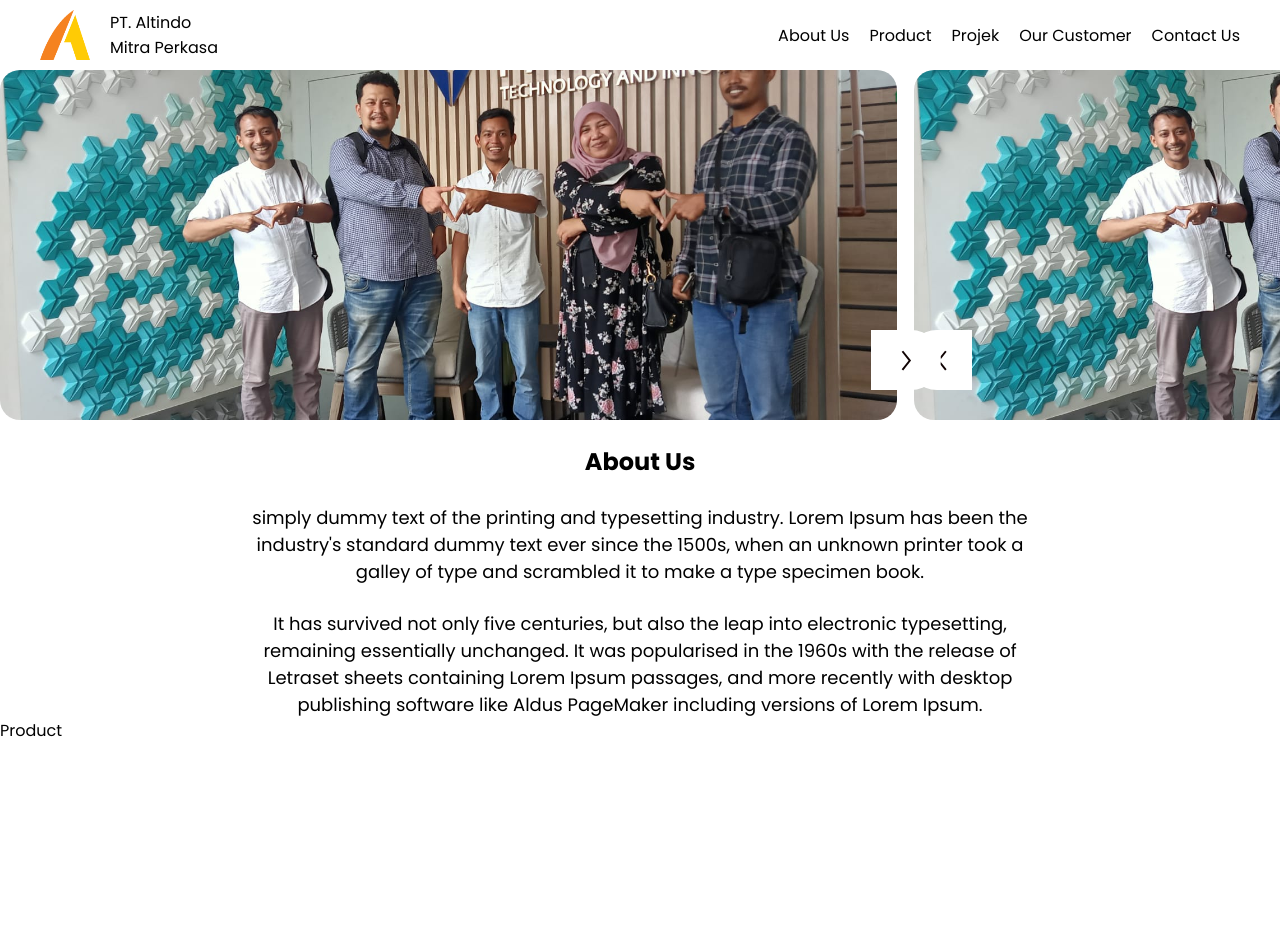
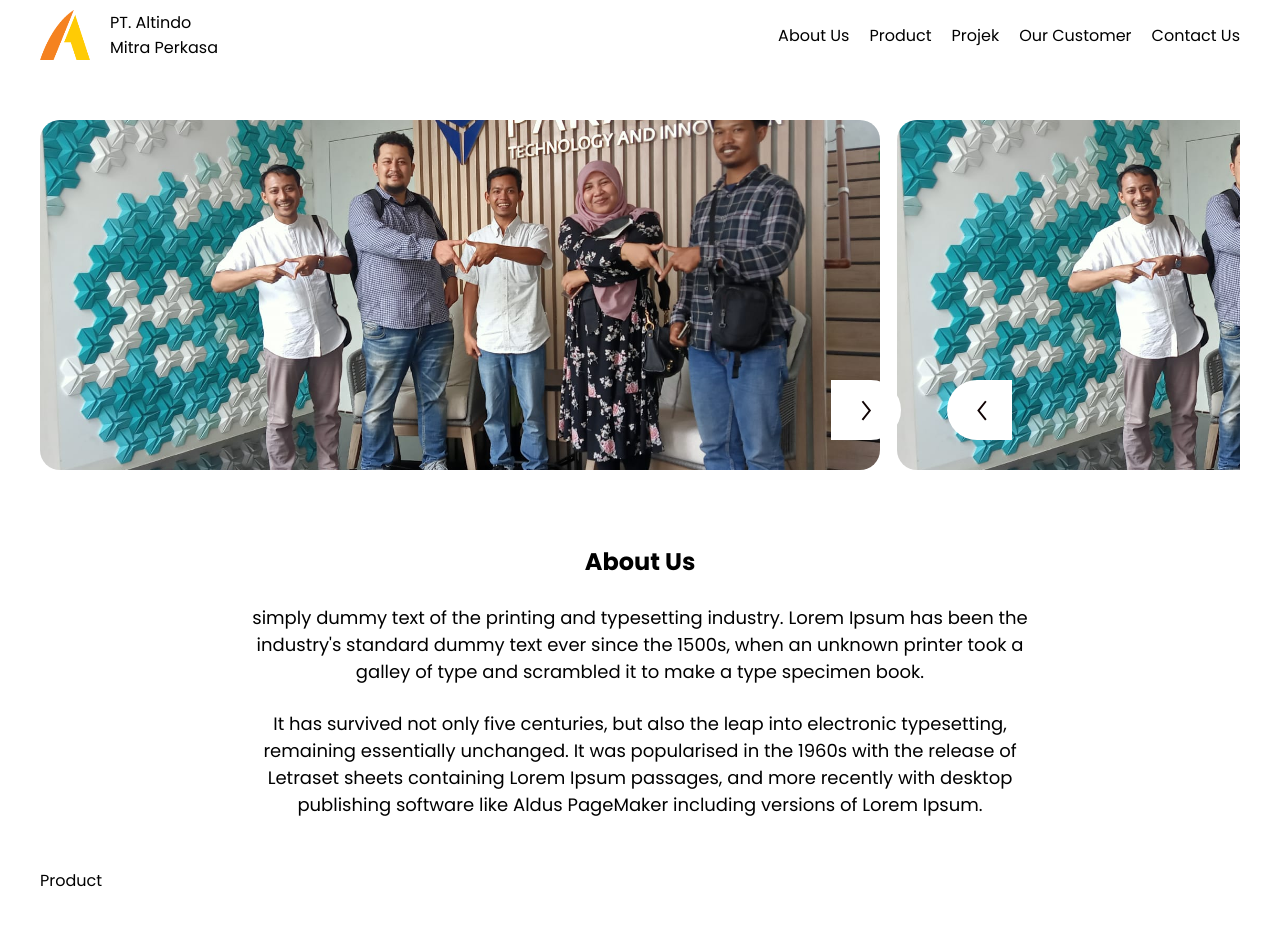
Before and after one commit to Meliana1020/atlindo, a React (Vite) app: page / in a window 1280 px wide. Shown: the top 926 px of the page. Before the commit the page ends 800 px from the top, so only its background shows below. Built offline with nearby package versions, Linux system fonts and the light colour scheme.

Commit message:
update classname in container all to marg-all

```diff
--- a/src/@components/body/section/about-us/index.jsx
+++ b/src/@components/body/section/about-us/index.jsx
@@ -1,7 +1,7 @@
 import './index.scss'
 const AboutUsSection = () => {
     return (
-        <section className='container-about pad-all'>
+        <section className='container-about marg-all'>
             <div className="title-about">
                 <h1>About Us</h1>
             </div>
--- a/src/@components/body/section/hero/index.jsx
+++ b/src/@components/body/section/hero/index.jsx
@@ -60,7 +60,7 @@ const HeroSection = () => {
         speed: 1000
     };
     return (
-        <div className="slider-wrapper pad-all">
+        <div className="slider-wrapper marg-all">
             <Slider {...settings}>
                 {
                     heroSection.map((item, index) => {
--- a/src/@components/body/section/product/index.jsx
+++ b/src/@components/body/section/product/index.jsx
@@ -1,7 +1,7 @@
 import './index.scss'
 const ProductSection = () => {
     return (
-        <section className="container-product">
+        <section className="container-product marg-all">
             <div>Product</div>
         </section>
     )
```
